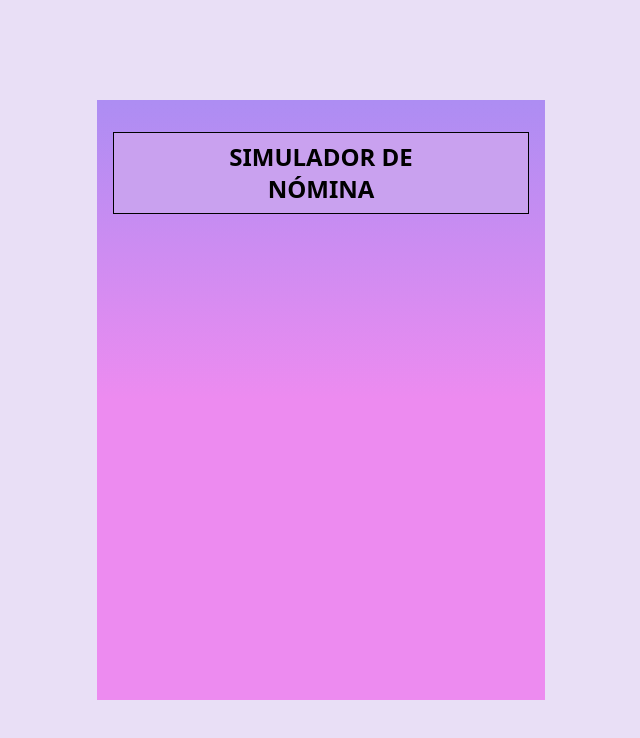
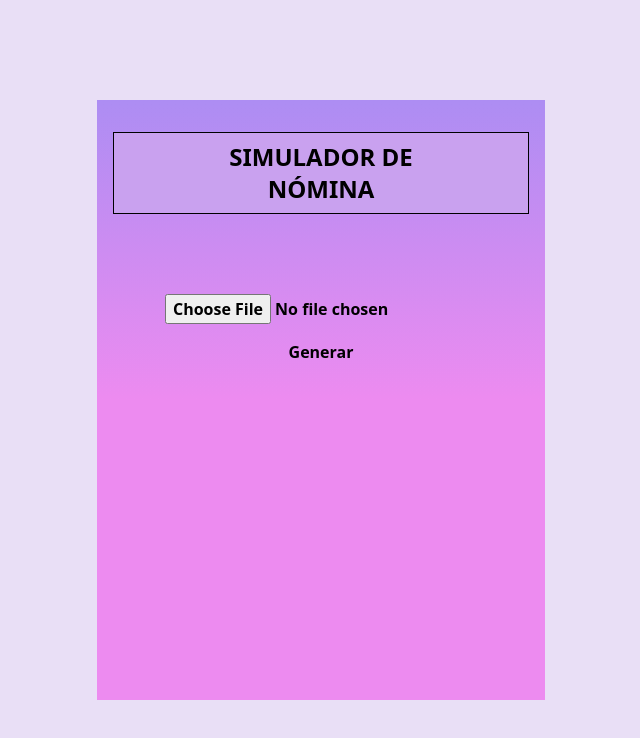
Before and after one commit to javi-diaz47/nomina, a Next.js app: page /simulation in a window 1280 px wide. Shown: the top 738 px of the page, without its empty margins (319-959 px from the left). Built offline with nearby package versions, Linux system fonts and the light colour scheme.

Commit message:
feat: add input in simulation

```diff
--- /dev/null
+++ b/src/app/constants.js
@@ -0,0 +1,22 @@
+export const CSV_DELIMETER = ','
+export const HOUR_DELIMETER = ':'
+export const NEWLINE = '\n'
+
+export const DAY_SURCHARGE = 1
+export const NIGHT_SURCHARGE = 2
+
+export const START_DAY = 6
+export const END_DAY = 21
+
+export const START_NIGHT = 21
+export const END_NIGHT = 6
+
+export const WEEKDAY = [
+  'Sunday',
+  'Monday',
+  'Tuesday',
+  'Wednesday',
+  'Thursday',
+  'Friday',
+  'Saturday',
+]
--- a/src/app/simulation/page.js
+++ b/src/app/simulation/page.js
@@ -1,7 +1,81 @@
+'use client'
 import { Header } from '../components/Header'
 import { Wrapper } from '../components/Wrapper'
+import { useState, useEffect } from 'react'
+import {
+  CSV_DELIMETER,
+  DELIMETER,
+  END_DAY,
+  HOUR_DELIMETER,
+  NEWLINE,
+  NIGHT_SURCHARGE,
+  WEEKDAY,
+} from '../constants'
+import { Button } from '../components/Buttons'
 
 export default function Simulation() {
+  const [file, setFile] = useState(undefined)
+
+  const onAddFile = (ev) => {
+    const newFile = ev.target.files[0]
+
+    setFile(newFile)
+  }
+
+  const onSubmit = async (ev) => {
+    ev.preventDefault()
+    const fileURL = URL.createObjectURL(file)
+
+    const response = await fetch(fileURL)
+
+    console.log(fileURL)
+    const res = await response.text()
+
+    const rows = res.split(NEWLINE)
+
+    const headers = rows.shift()
+
+    console.log(headers)
+    const map = new Map()
+    //  'Identificación,Apellido,Nombre,Día,Entrada,Salida Break,Entrada Break,Minutos Break,Salida,Horas Trabajadas'
+    // rows.forEach()
+    const getDay = (date) => {
+      return WEEKDAY[new Date(date).getDay()]
+    }
+
+    await rows.forEach((line) => {
+      line = line.split(CSV_DELIMETER)
+      console.log(line)
+      const record = {
+        id: line[0],
+        name: [line[2], line[1]].join(' '),
+        date: line[3],
+        day: getDay(line[3]),
+        entry: line[4],
+        break: line[7],
+        departure: line[8],
+        hours: line[9],
+      }
+
+      const getHourFromString = (hourString) => {
+        const [hour, minute] = hourString.split(HOUR_DELIMETER)
+        return Number(hour) + Number(minute) / 60
+      }
+
+      if (record.entry) {
+        const entryHour = getHourFromString(record.entry)
+        const breakHour = getHourFromString(record.break)
+        const depHour = getHourFromString(record.departure)
+
+        console.log([entryHour, breakHour, depHour])
+      }
+      const newRecords = [...(map.get(record.id) || []), record]
+      map.set(record.id, newRecords)
+    })
+
+    console.log(map)
+  }
+
   return (
     <Wrapper>
       <Header className=" border-black bg-primary border-[1px]">
@@ -9,6 +83,10 @@ export default function Simulation() {
           simulador de <br></br> nómina
         </h2>
       </Header>
+      <form onSubmit={onSubmit} className="flex flex-col gap-4">
+        <input onChange={onAddFile} type="file" accept=".csv" required />
+        <button>Generar</button>
+      </form>
     </Wrapper>
   )
 }
```
